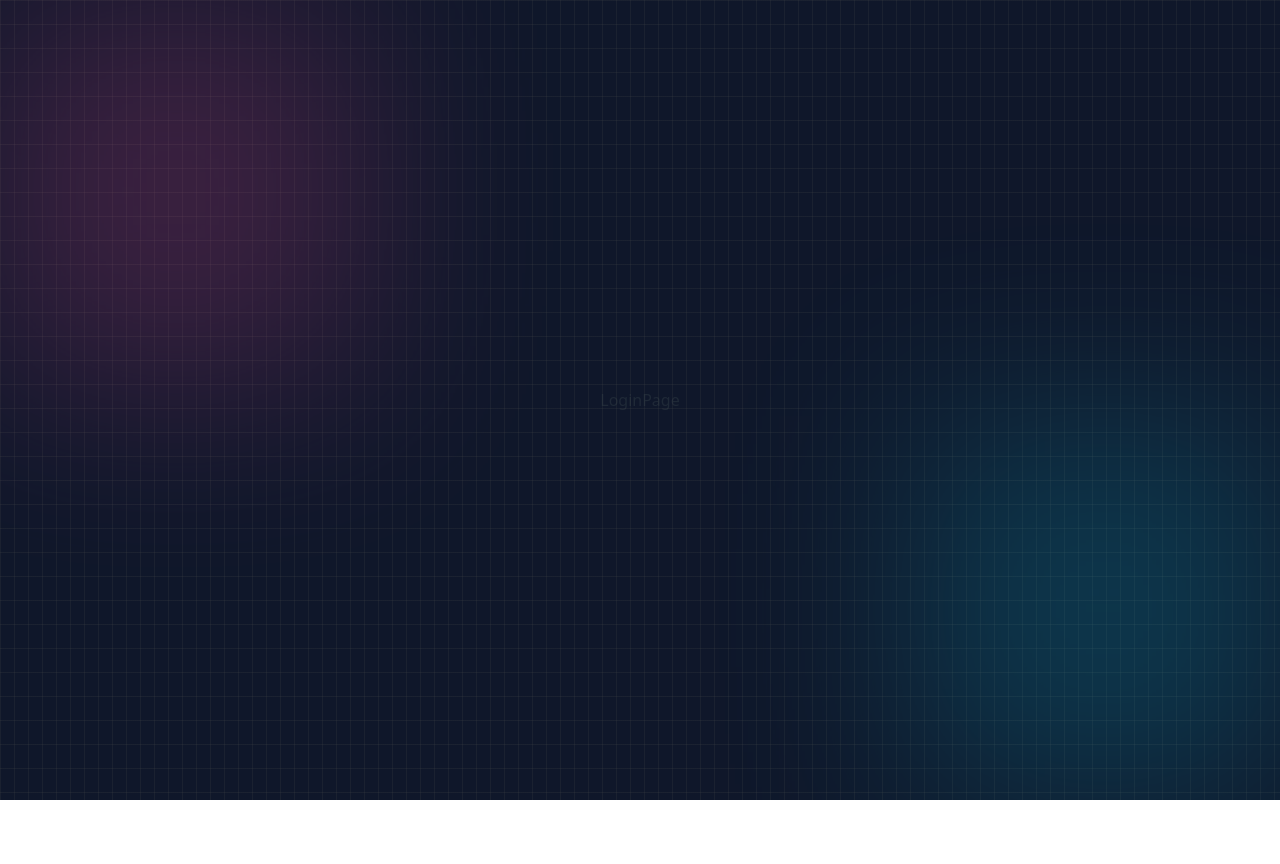
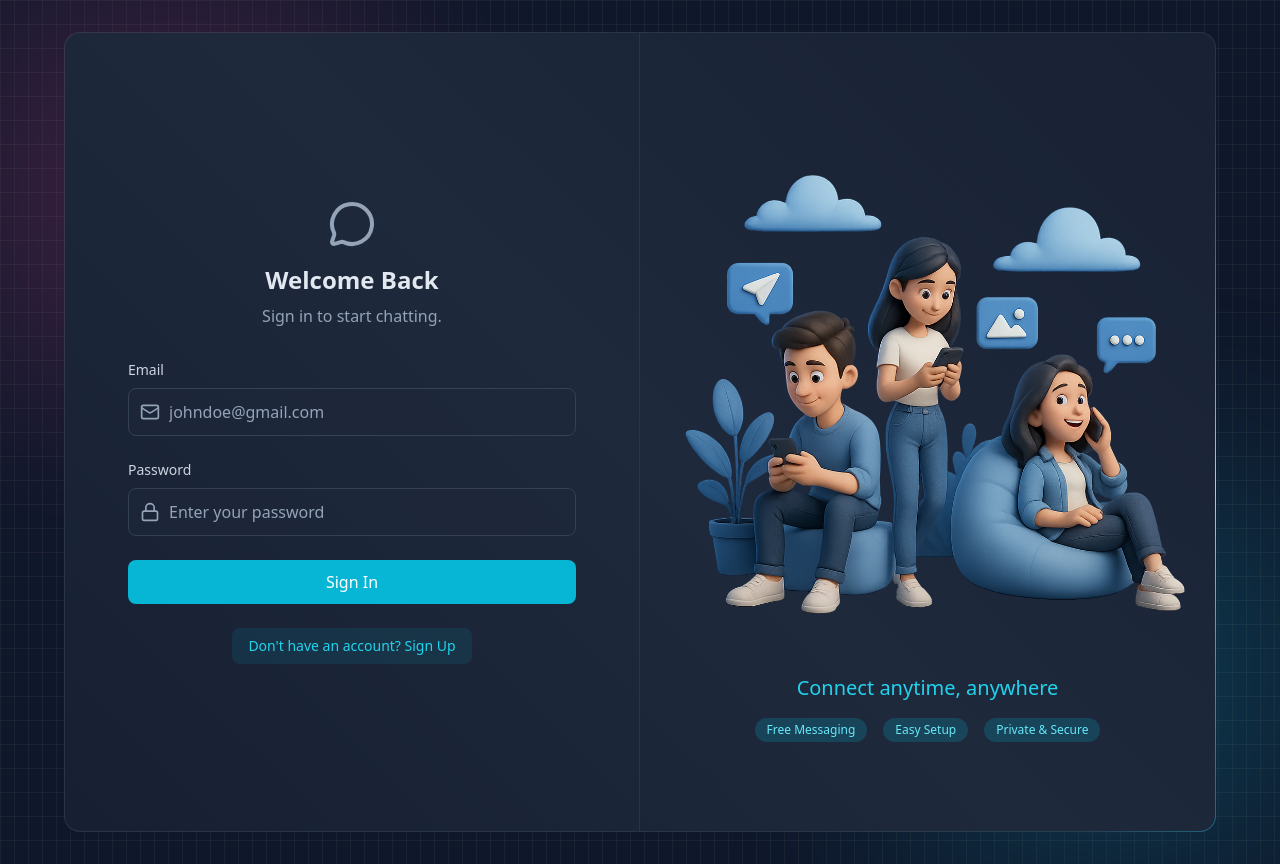
Before and after one commit to Franbeko/chatwave, a React app in the folder frontend/: page /login in a window 1280 px wide. Before the commit the page ends 800 px from the top, so only its background shows below. Built offline with nearby package versions, Linux system fonts and the light colour scheme; no server answers; the HTML template or start-up script is replaced by a standard one.

Commit message:
login&logout implemented

```diff
--- a/frontend/src/App.jsx
+++ b/frontend/src/App.jsx
@@ -25,7 +25,6 @@ function App() {
       <div className="absolute bottom-0 -right-4 size-96 bg-cyan-500 opacity-20 blur-[100px]" />
 
 
-
       <Routes>
         <Route path="/" element={authUser ? <ChatPage /> : <Navigate to={"/login"} />} />
         <Route path="/login" element={!authUser ? <LoginPage /> : <Navigate to={""} />} />
--- a/frontend/src/pages/ChatPage.jsx
+++ b/frontend/src/pages/ChatPage.jsx
@@ -1,6 +1,12 @@
+import { useAuthStore } from "../store/useAuthStore"
+
 function ChatPage() {
+  const {logout} = useAuthStore();
   return (
-    <div>ChatPage</div>
+    <div className="z-10">
+      ChatPage
+      <button onClick={logout}>logout</button>
+    </div>
   )
 }
 
--- a/frontend/src/pages/LoginPage.jsx
+++ b/frontend/src/pages/LoginPage.jsx
@@ -1,7 +1,109 @@
+import { useState } from "react";
+import { useAuthStore } from "../store/useAuthStore";
+import BorderAnimatedContainer from "../components/BorderAnimatedContainer";
+import { MessageCircleIcon, MailIcon, LoaderIcon, LockIcon } from "lucide-react";
+import { Link } from "react-router";
+
+
 function LoginPage() {
-  return (
-    <div>LoginPage</div>
-  )
+  const [formData, setFormData] = useState({ email: "", password: "" });
+  const { login, isLoggingIn } = useAuthStore();
+
+  const handleSubmit = (e) => {
+    e.preventDefault();
+    login(formData);
+  };
+
+ return (
+    <div className="w-full flex items-center justify-center p-4 bg-slate-900">
+      <div className="relative w-full max-w-6xl md:h-[800px] h-[650px]">
+        <BorderAnimatedContainer>
+          <div className="w-full flex flex-col md:flex-row">
+            {/* FORM CLOUMN - LEFT SIDE */}
+            <div className="md:w-1/2 p-8 flex items-center justify-center md:border-r border-slate-600/30">
+              <div className="w-full max-w-md">
+                {/* HEADING TEXT */}
+                <div className="text-center mb-8">
+                  <MessageCircleIcon className="w-12 h-12 mx-auto text-slate-400 mb-4" />
+                  <h2 className="text-2xl font-bold text-slate-200 mb-2">Welcome Back</h2>
+                  <p className="text-slate-400">Sign in to start chatting.</p>
+                </div>
+
+                {/* FORM */}
+                <form onSubmit={handleSubmit} className="space-y-6">
+                  {/* EMAIL INPUT */}
+                  <div>
+                    <label className="auth-input-label">Email</label>
+                    <div className="relative">
+                      <MailIcon className="auth-input-icon" />
+
+                      <input
+                        type="email"
+                        value={formData.email}
+                        onChange={(e) => setFormData({ ...formData, email: e.target.value })}
+                        className="input"
+                        placeholder="johndoe@gmail.com"
+                      />
+                    </div>
+                  </div>
+
+                  {/* PASSWORD INPUT */}
+                  <div>
+                    <label className="auth-input-label">Password</label>
+                    <div className="relative">
+                      <LockIcon className="auth-input-icon" />
+
+                      <input
+                        type="password"
+                        value={formData.password}
+                        onChange={(e) => setFormData({ ...formData, password: e.target.value })}
+                        className="input"
+                        placeholder="Enter your password"
+                      />
+                    </div>
+                  </div>
+
+                  {/* SUBMIT BUTTON */}
+                  <button className="auth-btn" type="submit" disabled={isLoggingIn}>
+                    {isLoggingIn ? (
+                      <LoaderIcon className="w-full h-5 animate-spin text-center" />
+                    ) : (
+                      "Sign In"
+                    )}
+                  </button>
+                </form>
+
+                <div className="mt-6 text-center">
+                  <Link to="/signup" className="auth-link">
+                    Don't have an account? Sign Up
+                  </Link>
+                </div>
+              </div>
+            </div>
+
+            {/* FORM ILLUSTRATION - RIGHT SIDE */}
+            <div className="hidden md:w-1/2 md:flex items-center justify-center p-6 bg-gradient-to-bl from-slate-800/20 to-transparent">
+              <div>
+                <img
+                  src="/login.png"
+                  alt="People using mobile devices"
+                  className="w-full h-auto object-contain"
+                />
+                <div className="mt-6 text-center">
+                  <h3 className="text-xl font-medium text-cyan-400">Connect anytime, anywhere</h3>
+
+                  <div className="mt-4 flex justify-center gap-4">
+                    <span className="auth-badge">Free Messaging</span>
+                    <span className="auth-badge">Easy Setup</span>
+                    <span className="auth-badge">Private & Secure</span>
+                  </div>
+                </div>
+              </div>
+            </div>
+          </div>
+        </BorderAnimatedContainer>
+      </div>
+    </div>
+  );
 }
-
 export default LoginPage
--- a/frontend/src/store/useAuthStore.js
+++ b/frontend/src/store/useAuthStore.js
@@ -7,6 +7,7 @@ export const useAuthStore = create((set) => ({
   authUser: null,
   isCheckingAuth: true,
   isSigningUp: false,
+  isLoggingIn: false,
 
   checkAuth: async () => {
     try {
@@ -35,4 +36,31 @@ export const useAuthStore = create((set) => ({
       set({ isSigningUp: false });
     }
   },
+
+  login: async (data) => {
+    set({ isLoggingIn: true });
+    try {
+      const res = await axiosInstance.post("/auth/login", data);
+      set({ authUser: res.data });
+
+      toast.success("Welcome back! You're now logged in. 🎉");
+
+      // get().connectSocket();
+    } catch (error) {
+      toast.error(error.response.data.message);
+    } finally {
+      set({ isLoggingIn: false });
+    }
+  },
+
+  logout: async () => {
+    try {
+      await axiosInstance.post("/auth/logout");
+      set({ authUser: null})
+      toast.success("Logged out successfully");
+    } catch (error) {
+      toast.success("Error logging out");
+      console.log("logout error:", error)
+    }
+  }
 }));
```
